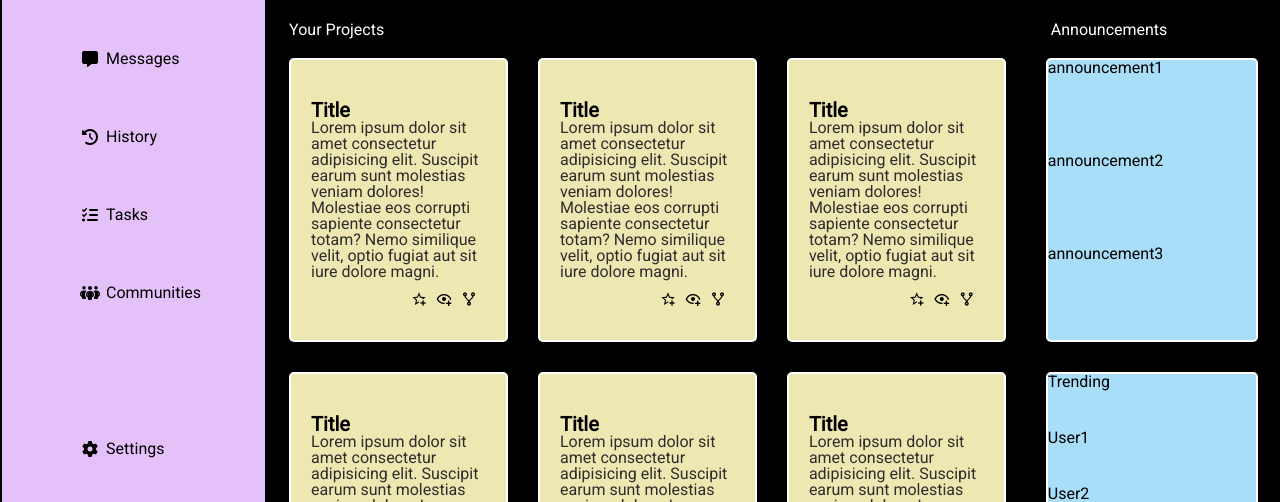
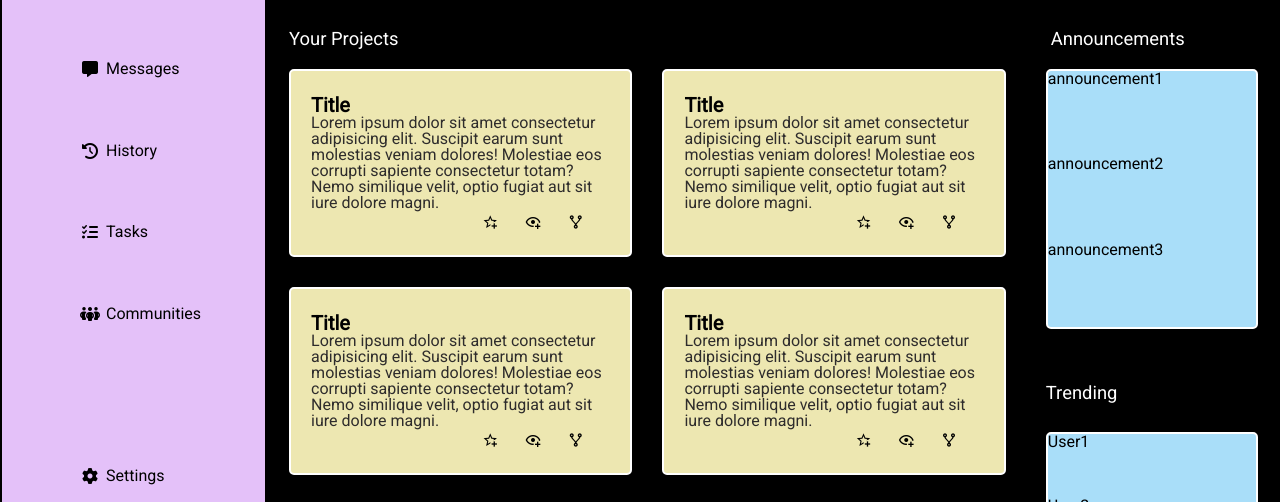
Before and after one commit to Seapolco/odin-admin-dashboard, a plain HTML site: page index.html in a window 1280 px wide. Shown: the part 239-741 px from the top of the page. Drawn offline with Linux system fonts and the light colour scheme; a web font is replaced by a local one.

Commit message:
Fixed positioning of trending title/section.
Still needs to be polished.

```diff
--- a/index.html
+++ b/index.html
@@ -138,8 +138,8 @@
                     <div class="announcement">announcement2</div>
                     <div class="announcement">announcement3</div>
                 </div>
+                <h2 class="yTrending">Trending</h2>
                 <div class="trending">
-                    <h2>Trending</h2>
                     <div>User1</div>
                     <div>User2</div>
                     <div>User3</div>
--- a/styles.css
+++ b/styles.css
@@ -282,11 +282,13 @@ table {
 }
 
 .yProjects {
+    font-size: 1.15rem;
     color: white;
     margin-left: 20px;
 }
 
 .yAnnounce {
+    font-size: 1.15rem;
     color: white;
     margin-left: 25px;
 }
@@ -306,7 +308,7 @@ table {
     /* background-color:blueviolet; */
     grid-column: 1/2;
     grid-row: 2/4;
-    grid-template-columns: repeat(auto-fill, minmax(200px, 1fr));
+    grid-template-columns: repeat(auto-fill, minmax(250px, 1fr));
     grid-template-rows: repeat(2, minmax(200, 1fr));
     gap: 30px;
     margin: 20px;
@@ -344,7 +346,7 @@ table {
 
 .announceAndTrend {
     display:grid;
-    grid-template-rows: repeat(2, 1fr);
+    grid-template-rows: 6fr 1fr 6fr;
     grid-column: 2/3;
     gap: 30px;
     margin: 20px;
@@ -357,6 +359,13 @@ table {
     border-radius: 5px;
 }
 
+.yTrending {
+    font-size: 1.15rem;
+    display: grid;
+    align-content: end;
+    color: white;
+}
+
 .trending {
     display: grid;
     border: solid white 2px;
```
